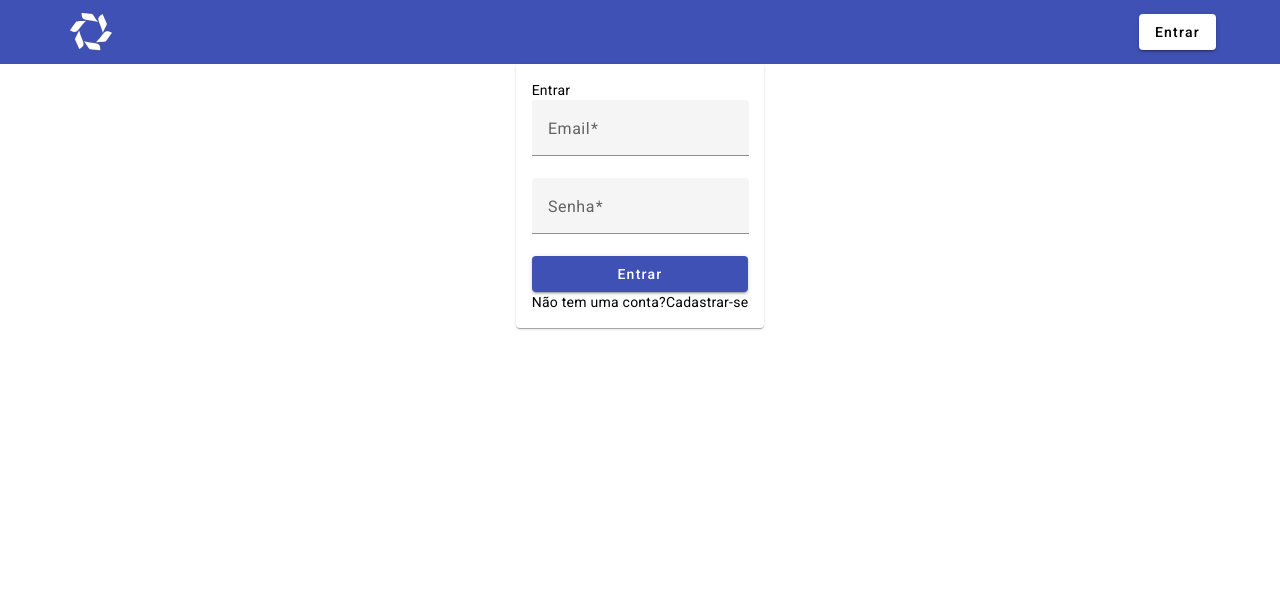
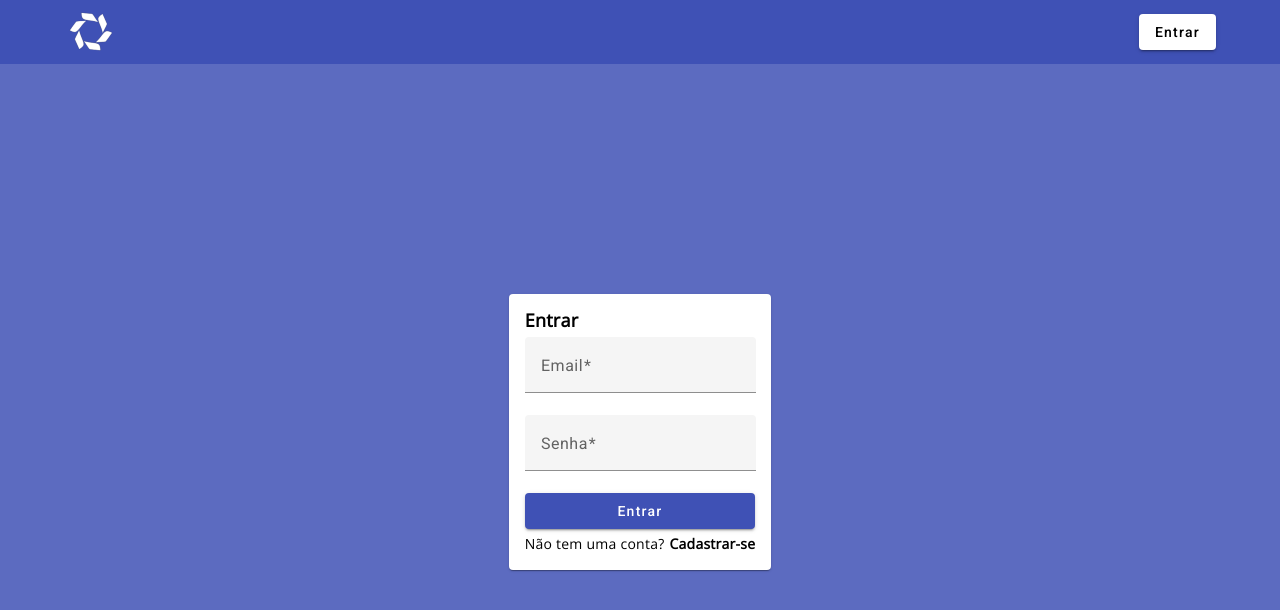
Before and after one commit to jonassantos1000/conatus_spring-angular, an Angular app in the folder angular-front/: page /auth/login in a window 1280 px wide. Shown: the top 610 px of the page. Built offline with nearby package versions, Linux system fonts and the light colour scheme.

Commit message:
feat: Codigo refatorado utilizando lib flex layout

```diff
--- a/angular-front/src/app/app.component.css
+++ b/angular-front/src/app/app.component.css
@@ -0,0 +1,11 @@
+#content{
+  display: flex;
+  flex-direction: column;
+  min-height: 100vh;
+}
+
+main {
+  display: flex !important;
+  flex-grow: 1 !important;
+  flex-direction: column;
+}
--- a/angular-front/src/app/app.component.html
+++ b/angular-front/src/app/app.component.html
@@ -1,11 +1,15 @@
+<div id="content">
   <mat-toolbar color="primary">
     <mat-toolbar-row class="container">
       <a routerLink="" class="d-flex justify-content-center" fxLayoutAlign="center center">
         <img src="../assets/logo_invertido.png" class='example-icon' alt="Logo Conatus">
       </a>
-    <span class="space-flex" fxFlex="1 1 auto"></span>
+      <span fxFlex="1 1 auto"></span>
       <button mat-raised-button routerLink="/auth" class="">Entrar</button>
     </mat-toolbar-row>
   </mat-toolbar>
 
+  <main>
     <router-outlet></router-outlet>
+  </main>
+</div>
--- a/angular-front/src/app/auth/auth.component.css
+++ b/angular-front/src/app/auth/auth.component.css
@@ -0,0 +1,7 @@
+.grow-1{
+  display: flex !important;
+  flex-direction: column !important;
+  flex-grow: 1 !important;
+  height: calc(100vh - 64px);
+  justify-content: center;
+}
--- a/angular-front/src/app/auth/auth.component.html
+++ b/angular-front/src/app/auth/auth.component.html
@@ -1 +1 @@
-<router-outlet>
+<router-outlet></router-outlet>
--- a/angular-front/src/app/auth/login/login.component.css
+++ b/angular-front/src/app/auth/login/login.component.css
@@ -0,0 +1,7 @@
+.grow-1{
+  display: flex !important;
+  flex-direction: column !important;
+  flex-grow: 1 !important;
+  height: calc(100vh - 64px);
+  justify-content: center;
+}
--- a/angular-front/src/app/auth/login/login.component.html
+++ b/angular-front/src/app/auth/login/login.component.html
@@ -1,10 +1,10 @@
-<div class="h-auto bg-purple">
+<div class="bg-purple grow-1">
 
-  <div class="h-80" fxLayout="column" fxLayoutAlign="center center">
+  <div fxLayout="column" fxLayoutAlign="center center">
 
     <mat-card class="form">
       <mat-card-content>
-        <mat-label class="font-title">Entrar</mat-label>
+        <mat-label class="fs-4 ff-opensans fw-bold">Entrar</mat-label>
         <form class="example-form mt-2" fxLayout="column" (ngSubmit)="login()">
           <mat-form-field class="example-full-width">
             <mat-label>Email</mat-label>
@@ -27,7 +27,7 @@
 
           <button mat-raised-button color="primary">Entrar</button>
 
-          <div class="mt-2 ff-sansserif fw-300">
+          <div class="mt-2 ff-opensans">
             <mat-label class="me-2">Não tem uma conta?</mat-label>
             <mat-label class="link" routerLink="../register">Cadastrar-se</mat-label>
           </div>
--- a/angular-front/src/app/auth/register/register.component.css
+++ b/angular-front/src/app/auth/register/register.component.css
@@ -0,0 +1,7 @@
+.grow-1{
+  display: flex !important;
+  flex-direction: column !important;
+  flex-grow: 1 !important;
+  height: calc(100vh - 64px);
+  justify-content: center;
+}
--- a/angular-front/src/app/auth/register/register.component.html
+++ b/angular-front/src/app/auth/register/register.component.html
@@ -1,8 +1,8 @@
-<div class="bg-purple h-auto">
+<div class="bg-purple grow-1">
   <div class="h-100" fxLayout="column" fxLayoutAlign="center center">
     <mat-card class="bg-gray form">
       <mat-card-content>
-        <mat-label class="font-title">Increver-se</mat-label>
+        <mat-label class="fs-4 ff-opensans fw-bold">Increver-se</mat-label>
         <form class="example-form mt-2" fxLayout="column" (ngSubmit)="login()">
           <mat-form-field>
             <mat-label>Email</mat-label>
@@ -39,10 +39,10 @@
             </mat-error>
           </mat-form-field>
 
-          <button mat-raised-button color="primary">Criar conta</button>
+          <button mat-raised-button color="primary" routerLink="../login">Criar conta</button>
 
-          <div class="mt-2 ff-sansserif fw-300">
-            <mat-label class="me-2">Já tem uma conta?</mat-label>
+          <div class="mt-2 ff-opensans">
+            <mat-label>Já tem uma conta?</mat-label>
             <mat-label class="link" routerLink="../login">Faça login</mat-label>
           </div>
         </form>
--- a/angular-front/src/styles.css
+++ b/angular-front/src/styles.css
@@ -6,9 +6,33 @@
 html, body { height: 100%; }
 body { margin: 0; font-family: Roboto, "Helvetica Neue", sans-serif; }
 
+.bg-purple {
+  background-color: #5c6bc0;
+}
+
 .container {
   max-width: 100%;
   padding: 0 5% 0 5% !important;
+}
+
+.icon-button{
+  background: none;
+  padding: 0;
+  border: 0;
+  cursor: pointer;
+}
+
+.icon-button .icon {
+  width: 28px;
+}
+
+.link {
+  font-weight: bold !important;
+  cursor: pointer;
+}
+
+.link:hover {
+  text-decoration: underline;
 }
 
 .fs-auto {
@@ -34,7 +58,7 @@ body { margin: 0; font-family: Roboto, "Helvetica Neue", sans-serif; }
 }
 
 .fs-4 {
-  font-size: medium !important;
+  font-size: 18px !important;
   font-weight: 500 !important;
 }
 
@@ -44,7 +68,19 @@ body { margin: 0; font-family: Roboto, "Helvetica Neue", sans-serif; }
 }
 
 .fw-bold {
-  font-weight: bold;
+  font-weight: bold !important;
+}
+
+.mt-2 {
+  margin-top: 5px;
+}
+
+.me-2 {
+  margin-inline-end: 5px;
+}
+
+.vh-100{
+  height: 100vw;
 }
 
 .pt-3 {
```
Also changed, not shown: angular-front/src/assets/seta-para-a-direita.png (added), angular-front/src/assets/seta-para-a-esquerda.png (added). Lines whose indentation alone changed are shown as unchanged.
